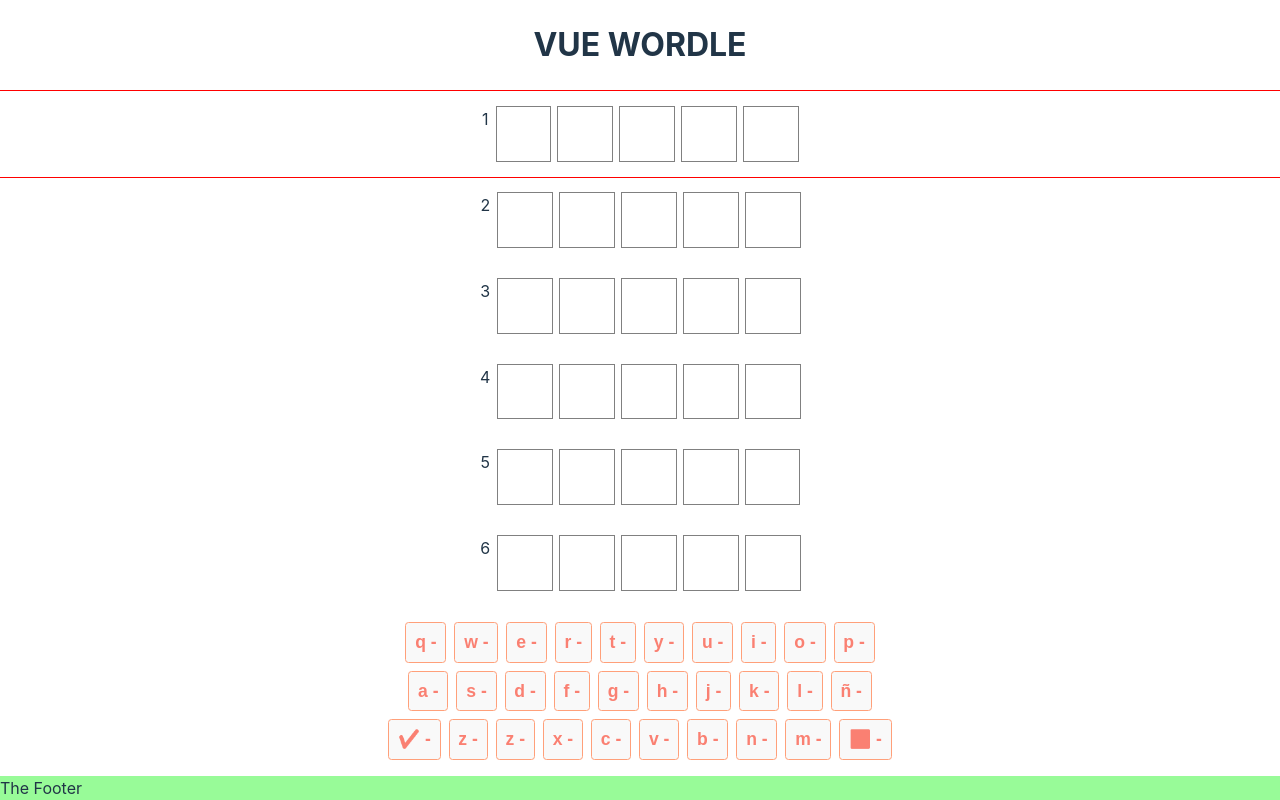
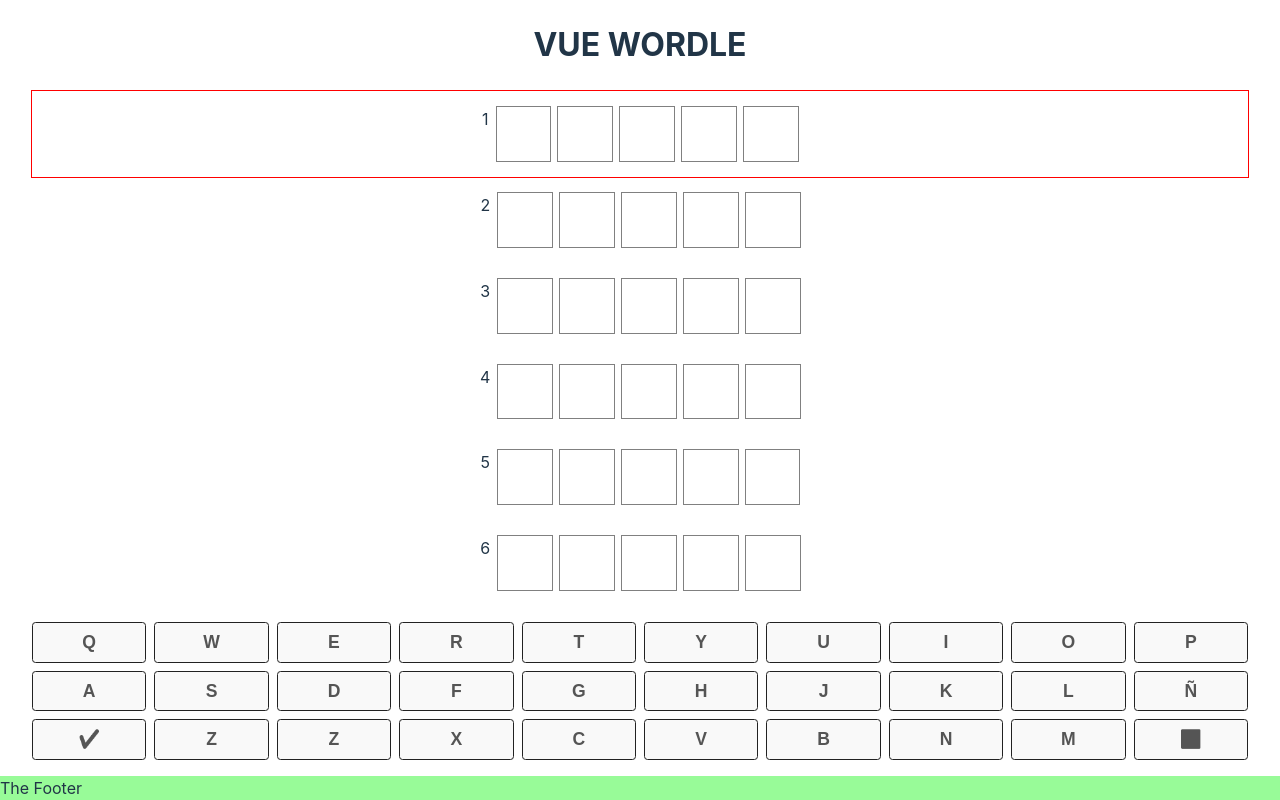
Before and after one commit to turuto/wordle-clon, a Vue app in the folder vue/: page / in a window 1280 px wide. Built offline with nearby package versions, Linux system fonts and the light colour scheme.

Commit message:
many changes

```diff
--- a/vue/src/components/TheBoard.vue
+++ b/vue/src/components/TheBoard.vue
@@ -8,7 +8,6 @@
 <script setup lang="ts">
 import Keyboard from './keyboard/Keyboard.vue';
 import TheGrid from './grid/TheGrid.vue';
-
 </script>
 
 <style scoped>
@@ -16,5 +15,6 @@ main {
     display: flex;
     flex-direction: column;
     flex-grow: 1;
+    padding-inline: 2rem;
 }
 </style>
--- a/vue/src/components/grid/TheGrid.vue
+++ b/vue/src/components/grid/TheGrid.vue
@@ -4,13 +4,16 @@
             v-for="n in GAME_CONFIG.NUM_ROUNDS"
             :key="n"
             class="grid__row"
-            :class="{ 'grid__row--active': n == activeRow }">
-            {{ n }}
+            :class="{ 'grid__row--active': n == activeRow }"
+        >
+            {{ n }}{{}}
             <cell
                 v-for="i in GAME_CONFIG.NUM_LETTERS"
                 :key="i"
                 :letter="getLetter(n, i)"
-                class="grid__cell">
+                class="grid__cell"
+                :class="[getCellClassName(n, i)]"
+            >
             </cell>
         </div>
     </div>
@@ -32,6 +35,23 @@ const getLetter = (row: number, index: number): string => {
         return rowData[index - 1];
     }
     return '';
+};
+const getCellClassName = (row: number, index: number): string => {
+    const rowData = rowsData.value[row - 1];
+    if (!rowData || rowData.length < index) {
+        return '';
+    }
+
+    const letter = getLetter(row, index);
+    //changes camelCase to hyphenated
+    const className = gameStore.usedLettersState.get(letter);
+    const processedClassName =
+        className === undefined
+            ? ' '
+            : className
+                  .replace(/([a-z0-9]|(?=[A-Z]))([A-Z])/g, '\$1-\$2')
+                  .toLowerCase();
+    return 'grid__cell--' + processedClassName;
 };
 
 watch(rowsData, () => {
--- a/vue/src/components/grid/components/Cell.vue
+++ b/vue/src/components/grid/components/Cell.vue
@@ -12,21 +12,24 @@ defineProps({
 
 <style scoped lang="scss">
 .grid__cell {
+    display: flex;
+    align-items: center;
+    justify-content: center;
+
     outline: 1px solid grey;
+
     font-size: 2rem;
     font-weight: bold;
+
     aspect-ratio: 1/1;
-    display: flex;
-    justify-content: center;
-    align-items: center;
 
-    &--right {
-        background: green;
+    &--success {
         color: white;
+        background: var(--col-success);
     }
-    &--semiright {
-        background: yellow;
+    &--not-in-place {
         color: white;
+        background: var(--col-warning);
     }
 }
 </style>
--- a/vue/src/components/keyboard/components/Key.vue
+++ b/vue/src/components/keyboard/components/Key.vue
@@ -1,9 +1,11 @@
 <template>
-    <button @click="handleClick">{{ btnLabel }} - {{ status }}</button>
+    <button @click="handleClick" :class="[className]">
+        {{ btnLabel }}
+    </button>
 </template>
 
 <script setup lang="ts">
-import { toRefs, computed, watch } from 'vue';
+import { toRefs, computed } from 'vue';
 import { SPECIAL_LABELS } from '../../../config/constants';
 import { useGameStore } from '../../../stores/gameStore';
 
@@ -15,7 +17,19 @@ const props = defineProps({
 const emit = defineEmits(['keyClicked']);
 
 const { letter } = toRefs(props);
-const status = computed(() => gameStore.lettersUsed.get(props.letter.toUpperCase()));
+const status = computed(() =>
+    gameStore.usedLettersState.get(props.letter.toUpperCase())
+);
+const className = computed(() => {
+    if (status.value === undefined) {
+        return undefined;
+    }
+    const statusValue = String(status.value);
+    //changes camelCase to hyphenated
+    return statusValue
+        .replace(/([a-z0-9]|(?=[A-Z]))([A-Z])/g, '\$1-\$2')
+        .toLowerCase();
+});
 
 let btnLabel: String;
 if (letter.value === SPECIAL_LABELS.DELETE) {
@@ -23,7 +37,7 @@ if (letter.value === SPECIAL_LABELS.DELETE) {
 } else if (letter.value === SPECIAL_LABELS.ENTER) {
     btnLabel = '✔️';
 } else {
-    btnLabel = letter.value;
+    btnLabel = letter.value.toUpperCase();
 }
 
 const handleClick = function (event: MouseEvent) {
@@ -35,11 +49,12 @@ const handleClick = function (event: MouseEvent) {
 <style scoped>
 button {
     padding: 0.5em;
+    flex: 1;
 
     color: transparent;
-    text-shadow: 0 0 0 salmon;
-    border: 1px solid lightsalmon;
+    border: 1px solid #222222;
     border-radius: 0.2em;
+    text-shadow: 0 0 0 #555555;
 
     font-size: 1.1rem;
     font-weight: bold;
@@ -48,4 +63,17 @@ button {
 button:focus {
     outline: 2px solid green;
 }
+
+button.success {
+    color: white;
+    background: var(--col-success);
+}
+button.not-in-place {
+    color: white;
+    background: var(--col-warning);
+}
+button.fail {
+    color: white;
+    background: grey;
+}
 </style>
--- a/vue/src/config/constants.ts
+++ b/vue/src/config/constants.ts
@@ -2,20 +2,39 @@ export const GAME_CONFIG = {
     NUM_LETTERS: 5,
     NUM_ROUNDS: 6,
 };
+
 export const SPECIAL_LABELS = {
     ENTER: 'Enter',
-    DELETE: 'Backspace'
+    DELETE: 'Backspace',
 };
+
 export const KEYBOARD_CONFIG = [
     ['q', 'w', 'e', 'r', 't', 'y', 'u', 'i', 'o', 'p'],
     ['a', 's', 'd', 'f', 'g', 'h', 'j', 'k', 'l', 'ñ'],
-    [SPECIAL_LABELS.ENTER, 'z', 'z', 'x', 'c', 'v', 'b', 'n', 'm', SPECIAL_LABELS.DELETE]
+    [
+        SPECIAL_LABELS.ENTER,
+        'z',
+        'z',
+        'x',
+        'c',
+        'v',
+        'b',
+        'n',
+        'm',
+        SPECIAL_LABELS.DELETE,
+    ],
 ];
+
 export const MESSAGES = [
     'INSANE',
     'INCREDIBLE',
     'AMAZING',
     'WELL DONE',
     'NOT BAD',
-    'NEARLY'
+    'NEARLY',
 ];
+export const STATUSES = {
+    fail: 'fail',
+    notInPlace: 'notInPlace',
+    success: 'success',
+};
--- a/vue/src/stores/gameStore.ts
+++ b/vue/src/stores/gameStore.ts
@@ -1,31 +1,44 @@
 import { defineStore } from 'pinia';
-import { GAME_CONFIG, SPECIAL_LABELS, MESSAGES } from '../config/constants.ts';
+import {
+    GAME_CONFIG,
+    SPECIAL_LABELS,
+    MESSAGES,
+    STATUSES,
+} from '../config/constants.ts';
 import { checkWord } from '../utils/checkWord';
 
-type KeyUsed = {
-    letter: string;
-    state: string;
-};
+// type KeyUsed = {
+//     letter: string;
+//     state: string;
+// };
 
 export const useGameStore = defineStore('game', {
     state: () => ({
+        currentGame: false,
         wordsList: [] as string[],
         hiddenWord: '',
         currentRound: 0,
         keyboardEnabled: false,
         attempts: [[]] as string[][],
         hits: [[]] as string[][],
-        lettersUsed: new Map(),
+        usedLettersState: new Map(),
     }),
     actions: {
         chooseHiddenWord() {
-            const randomIndex = Math.floor(Math.random() * this.wordsList.length);
+            if (this.currentGame) return;
+            console.log('CHOOSING NEW WORD');
+            const randomIndex = Math.floor(
+                Math.random() * this.wordsList.length
+            );
             this.hiddenWord = this.wordsList[randomIndex];
             console.log(this.hiddenWord);
+
+            this.currentGame = true;
+        },
+        enableUI() {
             this.keyboardEnabled = true;
         },
         proccessKeyAction(keyStroke: string) {
-            // console.log('processing keystroke');
             if (keyStroke === SPECIAL_LABELS.DELETE) {
                 this.removeLetter();
                 return;
@@ -44,15 +57,15 @@ export const useGameStore = defineStore('game', {
         addLetter(letter: string) {
             //need to check it's a valid letter
             const letterRegex = /^[a-zA-Z]$/;
-            if (letterRegex.test(letter)) {
-                const currentAttempt = this.attempts[this.currentRound];
-                if (currentAttempt.length < GAME_CONFIG.NUM_LETTERS) {
-                    const upperCasedLetter = letter.toUpperCase();
-                    currentAttempt.push(upperCasedLetter);
-                }
-            } else {
+            if (!letterRegex.test(letter)) {
                 // Invalid keypress
-                //  console.log('Invalid keypress');
+                return;
+            }
+
+            const currentAttempt = this.attempts[this.currentRound];
+            if (currentAttempt.length < GAME_CONFIG.NUM_LETTERS) {
+                const upperCasedLetter = letter.toUpperCase();
+                currentAttempt.push(upperCasedLetter);
             }
         },
         submitAttempt() {
@@ -70,13 +83,27 @@ export const useGameStore = defineStore('game', {
             this.finishRound();
         },
         finishRound() {
-            const wordAttempted = this.attempts[this.currentRound];
-            this.hits[this.currentRound] = this.checkWord(wordAttempted, this.hiddenWord);
+            const wordAttempted: string[] = this.attempts[this.currentRound];
+            console.log(wordAttempted, 'wordattempted');
+            this.hits[this.currentRound] = this.checkWord(
+                wordAttempted,
+                this.hiddenWord
+            );
 
-            wordAttempted.forEach((letter, index) => {
-                console.log(letter);
-                // should only set the letter in the map if its new one or the status is higher
-                this.lettersUsed.set(letter, this.hits[this.currentRound][index]);
+            wordAttempted.forEach((letter: string, index: number) => {
+                const statusLevels = Object.values(STATUSES);
+
+                const prevStatus = this.usedLettersState.get(letter);
+                const prevStatusIndex = statusLevels.indexOf(prevStatus);
+                const newStatus = this.hits[this.currentRound][index];
+                const newStatusIndex = statusLevels.indexOf(newStatus);
+
+                if (newStatusIndex > prevStatusIndex) {
+                    this.usedLettersState.set(
+                        letter,
+                        this.hits[this.currentRound][index]
+                    );
+                }
             });
             const isGuessed = wordAttempted.join('') === this.hiddenWord;
             const lastRound = GAME_CONFIG.NUM_ROUNDS - 1;
@@ -84,7 +111,7 @@ export const useGameStore = defineStore('game', {
             if (isGuessed) {
                 this.gameOver(true);
             } else if (this.currentRound === lastRound) {
-                console.log('SHOULD FINNISH');
+                console.log('SHOULD FINISH');
                 this.gameOver(false);
             } else {
                 this.makeNewRound();
--- a/vue/src/style.css
+++ b/vue/src/style.css
@@ -1,12 +1,12 @@
 :root {
-  font-family: Inter, system-ui, Avenir, Helvetica, Arial, sans-serif;
-  line-height: 1.5;
-  font-weight: 400;
-
-  color-scheme: light dark;
     color: rgba(255, 255, 255, 0.87);
     background-color: #242424;
 
+    font-family: Inter, system-ui, Avenir, Helvetica, Arial, sans-serif;
+    font-weight: 400;
+    line-height: 1.5;
+
+    color-scheme: light dark;
     font-synthesis: none;
     text-rendering: optimizeLegibility;
     -webkit-font-smoothing: antialiased;
@@ -15,27 +15,31 @@
 }
 
 a {
+    text-decoration: inherit;
+
+    color: #646cff;
+
     font-weight: 500;
-  color: #646cff;
-  text-decoration: inherit;
 }
 a:hover {
     color: #535bf2;
 }
 
 body {
-  margin: 0;
     display: flex;
+
     min-width: 320px;
     min-height: 100vh;
+    margin: 0;
 }
 
 #app {
+    display: flex;
+    flex: 1;
+    flex-direction: column;
+
     max-width: 100%;
-  flex: 1;
     margin: 0 auto;
-  display: flex;
-  flex-direction: column;
 }
 
 @media (prefers-color-scheme: light) {
@@ -50,3 +54,8 @@ body {
         background-color: #f9f9f9;
     }
 }
+
+:root {
+    --col-success: limegreen;
+    --col-warning: rgb(255, 183, 0);
+}
```
Also changed, not shown: vue/package.json (+4 -3 lines), vue/src/App.vue (+10 -16 lines), 1 other file (tests, documents, lock files or other folders). Lines whose indentation alone changed are shown as unchanged.
